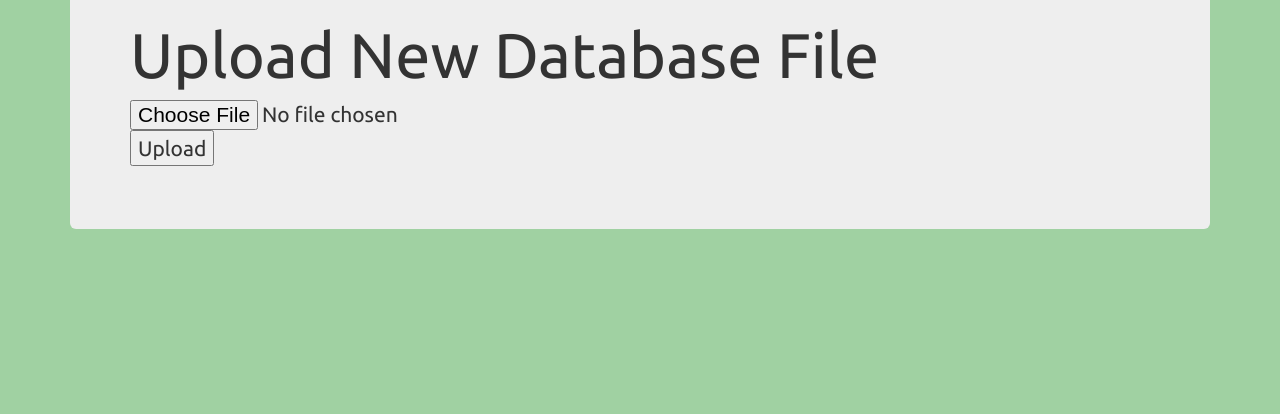
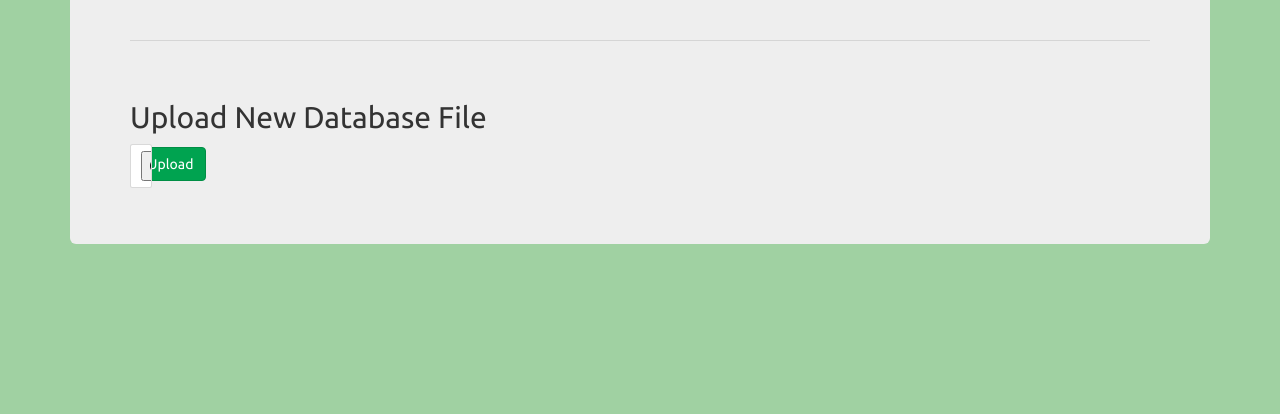
Before and after one commit to Karol-Regula/Michael_Caloz, a Flask app: page /admin in a window 1280 px wide. Shown: the part 386-800 px from the top of the page. Run offline with Flask 2, Linux system fonts and the light colour scheme; data comes from the database, SQL or seed files in the repository; some libraries are stand-ins or nearby versions.

Commit message:
began making upload buttons nice

```diff
--- a/static/css/style.css
+++ b/static/css/style.css
@@ -87,3 +87,28 @@
 ::-webkit-scrollbar-thumb {
     background: #FF0000;
 }
+
+/*Styling for upload buttons */
+
+.custom-file {
+    position: relative;
+    display: inline-block;
+    max-width: 100%;
+    height: 2.5rem;
+    margin-bottom: 0;
+    cursor: pointer;
+}
+
+.custom-file-input {
+    position: absolute;
+    top: 0;
+    right: 0;
+    left: 0;
+    padding: .5rem 1rem;
+    line-height: 1.5;
+    color: #464a4c;
+    user-select: none;
+    background-color: #fff;
+    border: 1px solid rgba(0,0,0,.15);
+    border-radius: .25rem;
+}
--- a/templates/admin.html
+++ b/templates/admin.html
@@ -44,10 +44,16 @@
 		     chart.draw(data, options);
 		     }
 		     </script>
-<h1>Upload New Database File</h1>
+<br> <hr> <br>
+<h2>Upload New Database File</h2>
 <form method=post enctype=multipart/form-data>
-  <p><input type=file name=file>
-    <input type=submit value=Upload></p>
+  <p>
+    <label class="custom-file">
+      <input type="file" id="file" class="custom-file-input" name=file>
+      <span class="custom-file-control"></span>
+    </label>
+    <input type="submit" class="btn btn-primary" value="Upload">
+  </p>
 </form>
 <i> {{ message }} </i>
 
```
Also changed, not shown: static/css/bootstrap.css.
